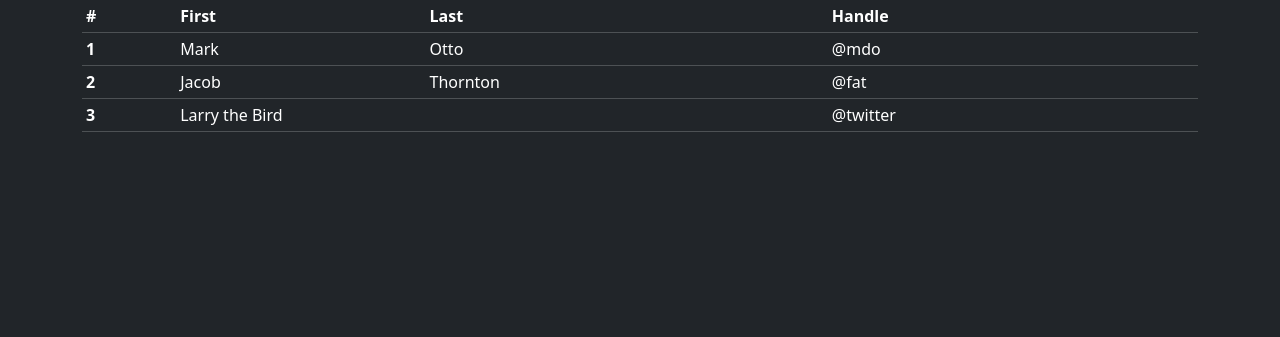
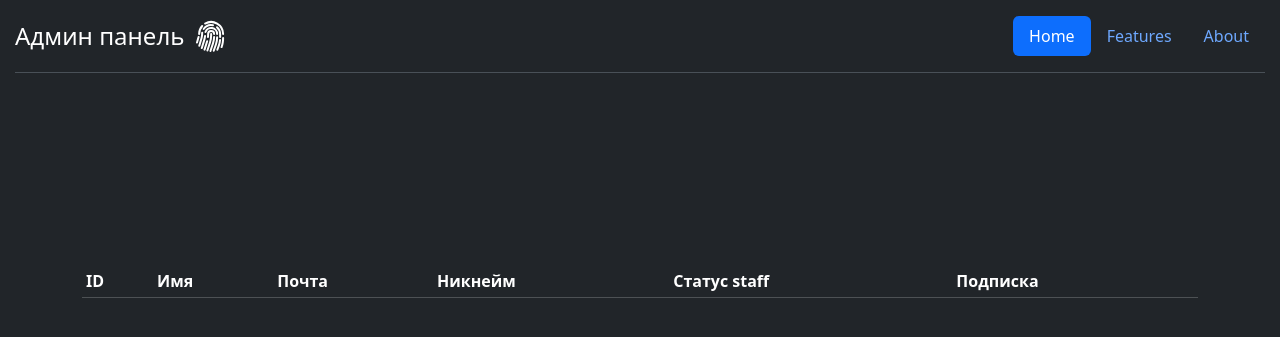
Before and after one commit to ivalukyan/university-task-board, a FastAPI app: page /users in a window 1280 px wide. Shown: the top 337 px of the page. Run offline with FastAPI, Linux system fonts and the light colour scheme; lists and menus that the app fills with data are empty.

Commit message:
new modules: mailing, recordsadd, users

```diff
--- a/src/main.py
+++ b/src/main.py
@@ -1,11 +1,11 @@
-from typing import Union
+import datetime
+from typing import Union, Annotated
 
-from fastapi import Request
-from fastapi import FastAPI
+from fastapi import Request, Depends
+from fastapi import FastAPI, Form
 from fastapi.templating import Jinja2Templates
 
-from src import models
-
+from models.models import User, Mailing
 
 app = FastAPI()
 
@@ -20,3 +20,26 @@ async def read_root(request: Request):
 @app.get("/users")
 async def read_item(request: Request):
     return templates.TemplateResponse("users.html", {"request": request})
+
+
+@app.get("/mailing")
+async def mailing(request: Request):
+    return templates.TemplateResponse("mailing.html", {"request": request})
+
+
+@app.post("/mailing")
+async def mail(request: Request, user_id: Annotated[str, Form()], message: Annotated[str, Form()]):
+    return templates.TemplateResponse('mailing.html', {'request': request, "user_id": user_id, "message": message})
+
+
+@app.get("/recordsadd")
+async def recordsadd(request: Request):
+    return templates.TemplateResponse('records_add.html', {'request': request})
+
+
+@app.post("/recordsadd")
+async def recordsadd(request: Request, subject: Annotated[str, Form()], types: Annotated[str, Form()],
+                     date: Annotated[datetime.date, Form()], message: Annotated[str, Form()]):
+    return templates.TemplateResponse('records_add.html',
+                                      {'request': request, "subject": subject, "types": types, "date": date,
+                                       "message": message})
--- a/src/models/models.py
+++ b/src/models/models.py
@@ -1,4 +1,5 @@
 from pydantic import BaseModel
+from fastapi import Form
 
 
 class User(BaseModel):
@@ -7,3 +8,8 @@ class User(BaseModel):
     password: str
     staff_status: bool
     subscription_status: bool
+
+
+class Mailing(BaseModel):
+    user_id: int
+    message: str
--- a/src/templates/users.html
+++ b/src/templates/users.html
@@ -7,33 +7,46 @@
           integrity="sha384-QWTKZyjpPEjISv5WaRU9OFeRpok6YctnYmDr5pNlyT2bRjXh0JMhjY6hW+ALEwIH" crossorigin="anonymous">
 </head>
 <body>
-<div class="container-sm">
+<header class="d-flex flex-wrap justify-content-center py-3 mb-4 border-bottom" style="margin-left: 15px; margin-right: 15px">
+    <a href="/" class="d-flex align-items-center mb-3 mb-md-0 me-md-auto link-body-emphasis text-decoration-none">
+        <span class="fs-4">Админ панель</span>
+        <svg xmlns="http://www.w3.org/2000/svg" width="32" height="32" fill="currentColor" class="bi bi-fingerprint"
+             viewBox="0 0 16 16" style="margin-left: 10px">
+            <path d="M8.06 6.5a.5.5 0 0 1 .5.5v.776a11.5 11.5 0 0 1-.552 3.519l-1.331 4.14a.5.5 0 0 1-.952-.305l1.33-4.141a10.5 10.5 0 0 0 .504-3.213V7a.5.5 0 0 1 .5-.5Z"/>
+            <path d="M6.06 7a2 2 0 1 1 4 0 .5.5 0 1 1-1 0 1 1 0 1 0-2 0v.332q0 .613-.066 1.221A.5.5 0 0 1 6 8.447q.06-.555.06-1.115zm3.509 1a.5.5 0 0 1 .487.513 11.5 11.5 0 0 1-.587 3.339l-1.266 3.8a.5.5 0 0 1-.949-.317l1.267-3.8a10.5 10.5 0 0 0 .535-3.048A.5.5 0 0 1 9.569 8m-3.356 2.115a.5.5 0 0 1 .33.626L5.24 14.939a.5.5 0 1 1-.955-.296l1.303-4.199a.5.5 0 0 1 .625-.329"/>
+            <path d="M4.759 5.833A3.501 3.501 0 0 1 11.559 7a.5.5 0 0 1-1 0 2.5 2.5 0 0 0-4.857-.833.5.5 0 1 1-.943-.334m.3 1.67a.5.5 0 0 1 .449.546 10.7 10.7 0 0 1-.4 2.031l-1.222 4.072a.5.5 0 1 1-.958-.287L4.15 9.793a9.7 9.7 0 0 0 .363-1.842.5.5 0 0 1 .546-.449Zm6 .647a.5.5 0 0 1 .5.5c0 1.28-.213 2.552-.632 3.762l-1.09 3.145a.5.5 0 0 1-.944-.327l1.089-3.145c.382-1.105.578-2.266.578-3.435a.5.5 0 0 1 .5-.5Z"/>
+            <path d="M3.902 4.222a5 5 0 0 1 5.202-2.113.5.5 0 0 1-.208.979 4 4 0 0 0-4.163 1.69.5.5 0 0 1-.831-.556m6.72-.955a.5.5 0 0 1 .705-.052A4.99 4.99 0 0 1 13.059 7v1.5a.5.5 0 1 1-1 0V7a3.99 3.99 0 0 0-1.386-3.028.5.5 0 0 1-.051-.705M3.68 5.842a.5.5 0 0 1 .422.568q-.044.289-.044.59c0 .71-.1 1.417-.298 2.1l-1.14 3.923a.5.5 0 1 1-.96-.279L2.8 8.821A6.5 6.5 0 0 0 3.058 7q0-.375.054-.736a.5.5 0 0 1 .568-.422m8.882 3.66a.5.5 0 0 1 .456.54c-.084 1-.298 1.986-.64 2.934l-.744 2.068a.5.5 0 0 1-.941-.338l.745-2.07a10.5 10.5 0 0 0 .584-2.678.5.5 0 0 1 .54-.456"/>
+            <path d="M4.81 1.37A6.5 6.5 0 0 1 14.56 7a.5.5 0 1 1-1 0 5.5 5.5 0 0 0-8.25-4.765.5.5 0 0 1-.5-.865m-.89 1.257a.5.5 0 0 1 .04.706A5.48 5.48 0 0 0 2.56 7a.5.5 0 0 1-1 0c0-1.664.626-3.184 1.655-4.333a.5.5 0 0 1 .706-.04ZM1.915 8.02a.5.5 0 0 1 .346.616l-.779 2.767a.5.5 0 1 1-.962-.27l.778-2.767a.5.5 0 0 1 .617-.346m12.15.481a.5.5 0 0 1 .49.51c-.03 1.499-.161 3.025-.727 4.533l-.07.187a.5.5 0 0 1-.936-.351l.07-.187c.506-1.35.634-2.74.663-4.202a.5.5 0 0 1 .51-.49"/>
+        </svg>
+    </a>
+
+    <ul class="nav nav-pills">
+        <li class="nav-item"><a href="/" class="nav-link active" aria-current="page">Home</a></li>
+        <li class="nav-item"><a href="/features" class="nav-link">Features</a></li>
+        <li class="nav-item"><a href="/about" class="nav-link">About</a></li>
+    </ul>
+</header>
+<div class="container-sm" style="margin-top: 15%">
     <table class="table table-dark table-sm">
         <thead>
         <tr>
-            <th scope="col">#</th>
-            <th scope="col">First</th>
-            <th scope="col">Last</th>
-            <th scope="col">Handle</th>
+            <th scope="col">ID</th>
+            <th scope="col">Имя</th>
+            <th scope="col">Почта</th>
+            <th scope="col">Никнейм</th>
+            <th scope="col">Статус staff</th>
+            <th scope="col">Подписка</th>
         </tr>
         </thead>
         <tbody>
         <tr>
-            <th scope="row">1</th>
-            <td>Mark</td>
-            <td>Otto</td>
-            <td>@mdo</td>
+
         </tr>
         <tr>
-            <th scope="row">2</th>
-            <td>Jacob</td>
-            <td>Thornton</td>
-            <td>@fat</td>
+
         </tr>
         <tr>
-            <th scope="row">3</th>
-            <td colspan="2">Larry the Bird</td>
-            <td>@twitter</td>
+
         </tr>
         </tbody>
 
```
Also changed, not shown: src/templates/index.html (+3 -6 lines), src/templates/mailing.html (added, +36 -0 lines), src/templates/records_add.html (added, +54 -0 lines).
